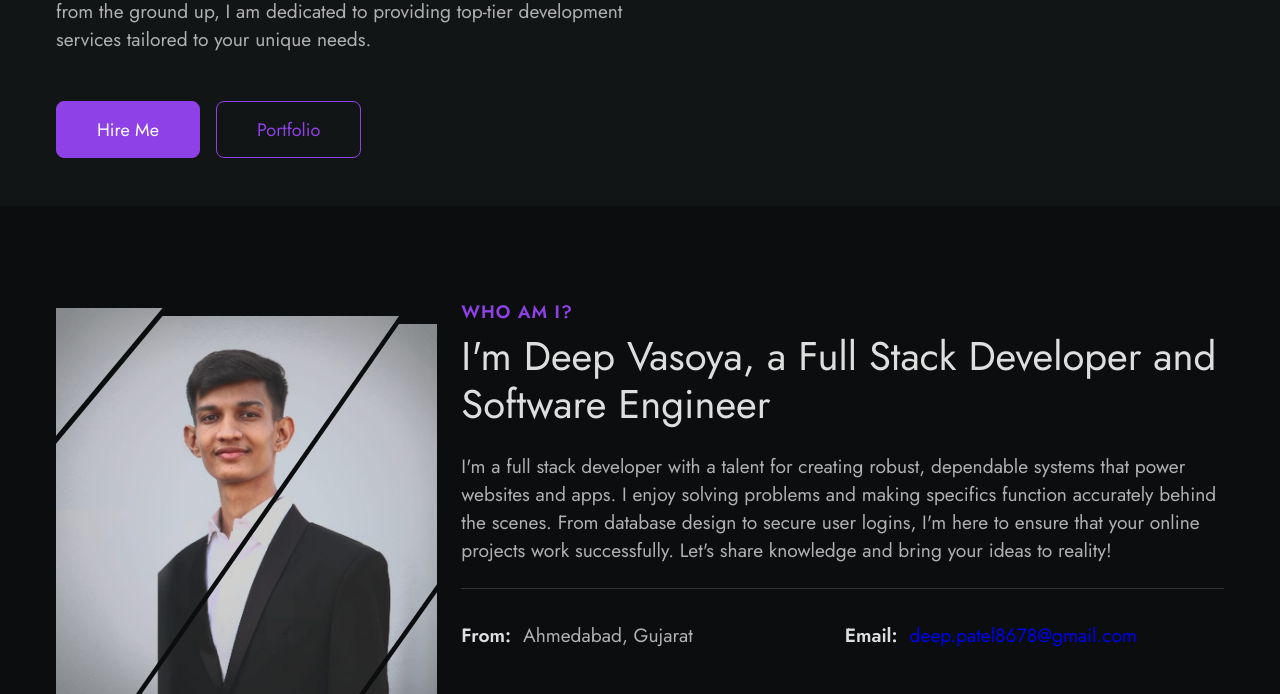
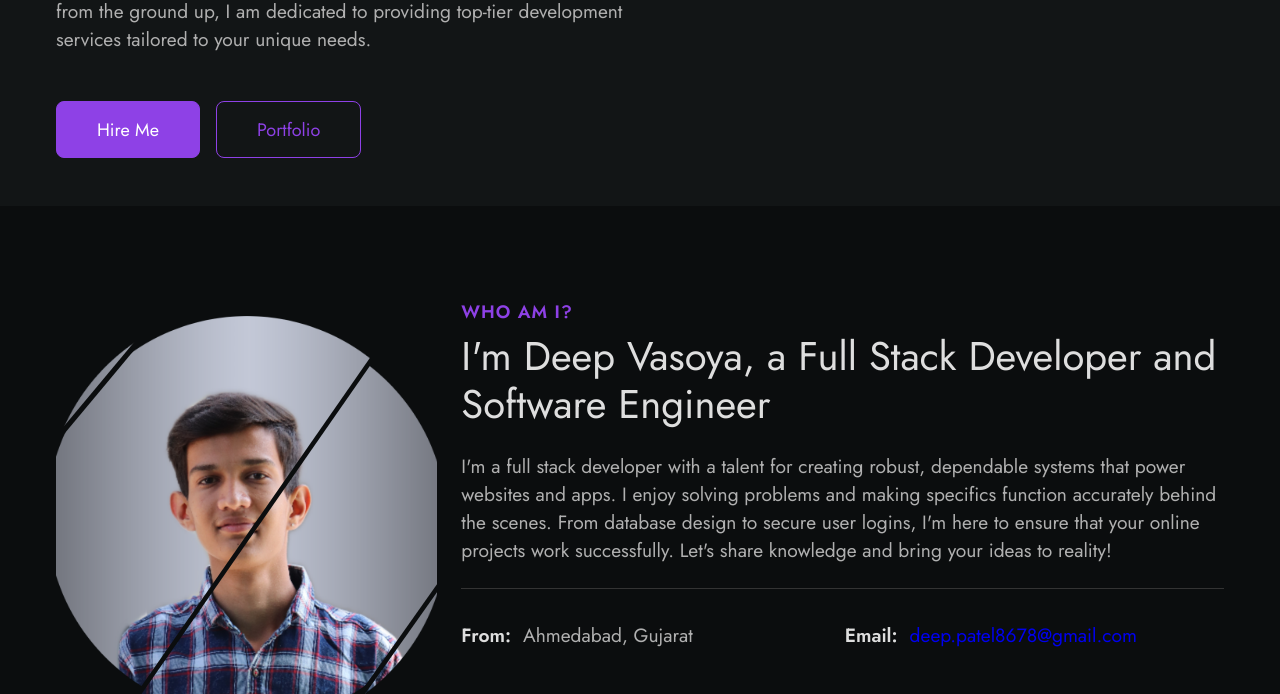
Before and after one commit to Deepvasoya/My-Portfolio, a plain HTML site: page index.html in a window 1280 px wide. Shown: the part 1145-1839 px from the top of the page. Drawn offline with Linux system fonts and the light colour scheme.

Commit message:
my pic changes

```diff
--- a/index.html
+++ b/index.html
@@ -142,7 +142,7 @@
                 </div>
 
                 <div class="home__img-wrapper">
-                    <img src="assets/img/1.jpeg" alt="" class="home__img">
+                    <img src="assets/img/profile-pic.png" alt="" class="home__img">
                 </div>
             </div>
         </section>
@@ -151,10 +151,10 @@
         <section class="about section" id="about">
             <div class="about__container container grid">
                 <div class="about__img-wrapper">
-                    <img src="assets/img/1.jpeg" alt="" class="about__img">
-                    <img src="assets/img/1.jpeg" alt="" class="about__img">
-                    <img src="assets/img/1.jpeg" alt="" class="about__img">
-                    <img src="assets/img/1.jpeg" alt="" class="about__img">
+                    <img src="assets/img/profile-pic.png" alt="" class="about__img">
+                    <img src="assets/img/profile-pic.png" alt="" class="about__img">
+                    <img src="assets/img/profile-pic.png" alt="" class="about__img">
+                    <img src="assets/img/profile-pic.png" alt="" class="about__img">
                 </div>
 
                 <div class="about__content">
```
Also changed, not shown: assets/img/profile-pic.png (added).
